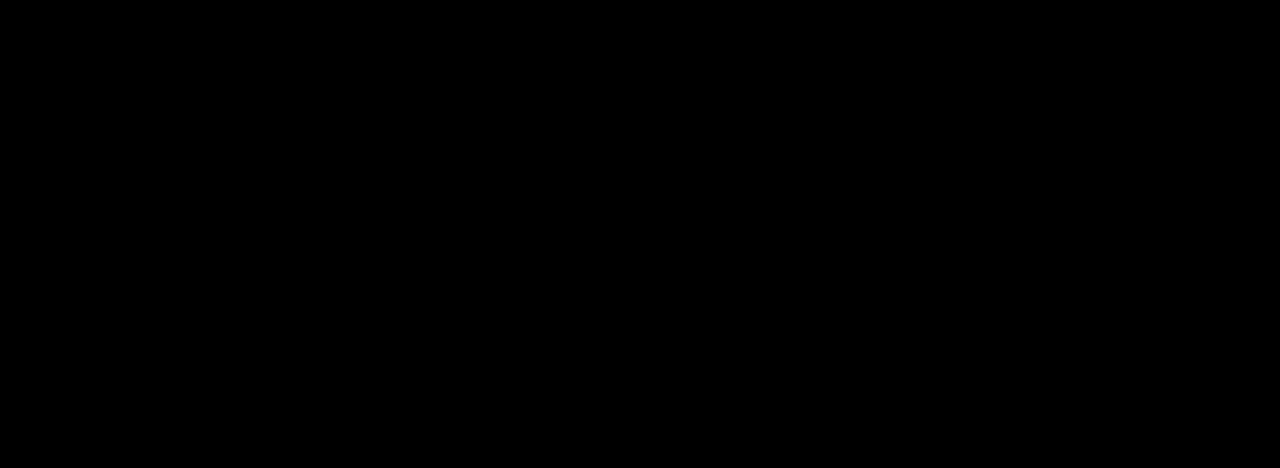
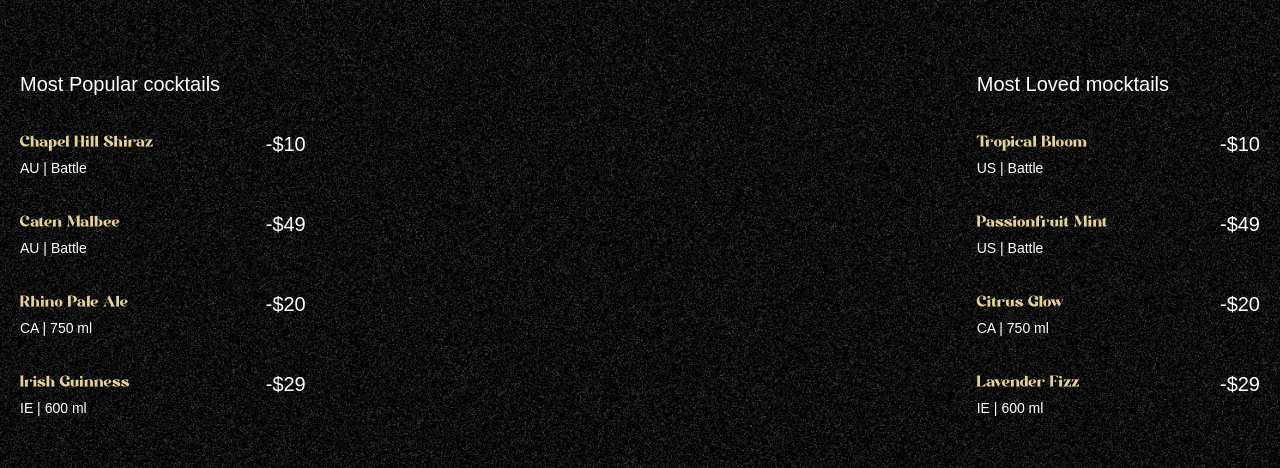
Before and after one commit to Nikhil-gr/mock, a React (Vite) app: page / in a window 1280 px wide. Shown: the part 890-1358 px from the top of the page. Built offline with nearby package versions, Linux system fonts and the light colour scheme; a web font is replaced by a local one.

Commit message:
implemented cocktails animation

```diff
--- a/src/App.jsx
+++ b/src/App.jsx
@@ -2,6 +2,7 @@
 import { ScrollTrigger, SplitText } from "gsap/all";
 import Navbar from "./components/Navbar";
 import Hero from "./components/Hero";
+import Cocktails from "./components/Cocktails";
 
 gsap.registerPlugin(ScrollTrigger, SplitText);
 
@@ -10,6 +11,7 @@
     <main>
       <Navbar />
       <Hero />
+      <Cocktails/>
     </main>
   );
 }
--- /dev/null
+++ b/src/components/Cocktails.jsx
@@ -0,0 +1,81 @@
+import { useGSAP } from "@gsap/react";
+import { cocktailLists, mockTailLists } from "../constants";
+import gsap from "gsap";
+
+const Cocktails = () => {
+  useGSAP(() => {
+    const parallaxTimeline = gsap.timeline({
+      scrollTrigger: {
+        trigger: "#cocktails",
+        start: "top 30%",
+        end: "bottom 80%",
+        scrub: true,
+      },
+    });
+
+    parallaxTimeline
+      .from("#c-left-leaf", {
+        x: -100,
+        y: 100,
+      })
+
+      .from("#c-right-leaf", {
+        x: 100,
+        y: 100,
+      });
+  });
+  return (
+    <section id="cocktails" className="noisy">
+      <img
+        src="/images/cocktail-left-leaf.png"
+        alt="left-leaf"
+        id="c-left-leaf"
+      />
+      <img
+        src="/images/cocktail-right-leaf.png"
+        alt="right-leaf"
+        id="c-right-leaf"
+      />
+
+      <div className="list">
+        <div className="popular">
+          <h2>Most Popular cocktails</h2>
+
+          <ul>
+            {cocktailLists.map((drink) => (
+              <li key={drink.name}>
+                <div className="md:me-28">
+                  <h3>{drink.name}</h3>
+                  <p>
+                    {drink.country} | {drink.detail}
+                  </p>
+                </div>
+                <span>-{drink.price}</span>
+              </li>
+            ))}
+          </ul>
+        </div>
+
+        <div className="loved">
+          <h2>Most Loved mocktails</h2>
+
+          <ul>
+            {mockTailLists.map((drink) => (
+              <li key={drink.name}>
+                <div className="md:me-28">
+                  <h3>{drink.name}</h3>
+                  <p>
+                    {drink.country} | {drink.detail}
+                  </p>
+                </div>
+                <span>-{drink.price}</span>
+              </li>
+            ))}
+          </ul>
+        </div>
+      </div>
+    </section>
+  );
+};
+
+export default Cocktails;
```
